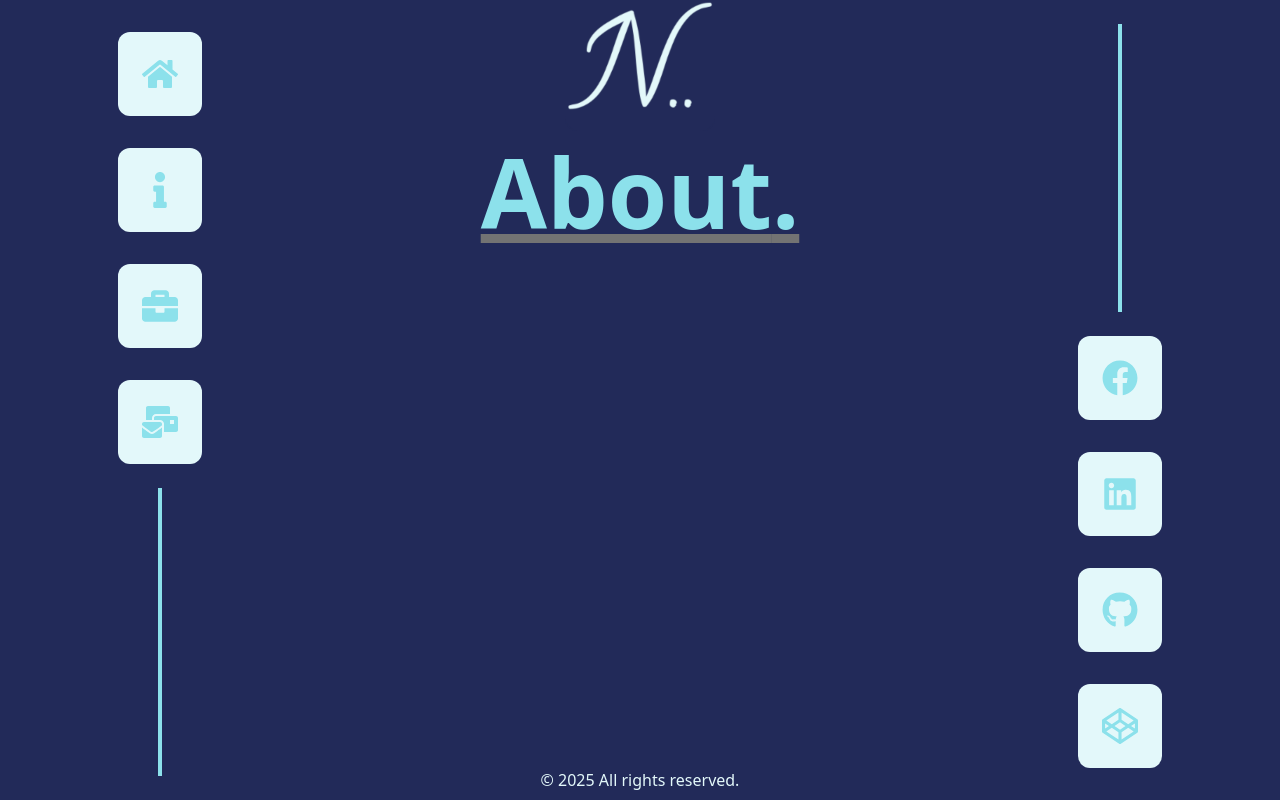
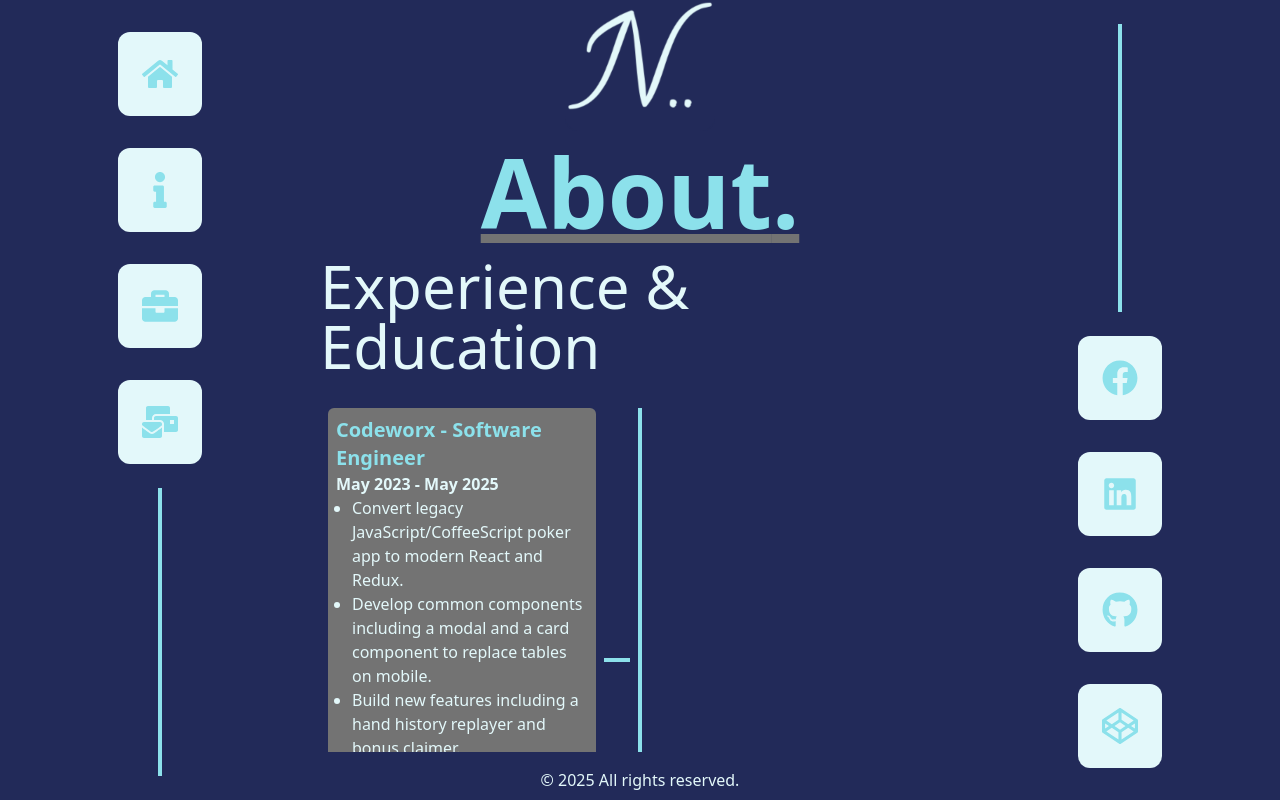
Before and after one commit to noe13hsu/react-portfolio, a React (Vite) app: page /about in a window 1280 px wide. Built offline with nearby package versions, Linux system fonts and the light colour scheme.

Commit message:
Add Timeline

```diff
--- /dev/null
+++ b/src/components/timeline/details.tsx
@@ -0,0 +1,16 @@
+import { TimelineEntry } from "./types"
+
+export const Details = ({item} : {item: TimelineEntry}) => {
+  const {info, institution, title, year} = item
+  const header = title ? `${institution} - ${title}` : institution
+
+  return (
+    <div className='relative bg-[var(--grey)] m-2 p-2 rounded-md'>
+        <h3 className='text-[var(--aqua)] font-bold text-xl'>{header}</h3>
+        <h4 className='font-bold'>{year}</h4>
+        <ul className='list-disc ml-4'>
+          {info.map(infoItem => <li key={infoItem}>{infoItem}</li>)}
+        </ul>
+    </div>
+  )
+}
--- /dev/null
+++ b/src/components/timeline/timeline-item.tsx
@@ -0,0 +1,29 @@
+import { VerticalBar } from '../vertical-bar'
+import { Details } from './details'
+import { TimelineEntry } from './types'
+
+export const TimelineItem = ({item} : {item: TimelineEntry}) => {
+  const {type} = item
+
+  return (
+    <div className='grid grid-cols-[1fr_4%_auto_4%_1fr] text-[var(--ice)]'>
+      {type === 'experience' && (
+        <>
+          <Details item={item} />
+          <div className='w-full h-1 bg-[var(--aqua)] m-auto' />
+        </>
+      )}
+
+      <div className='flex justify-center col-start-3'>
+        <VerticalBar />
+      </div>
+
+      {type === 'education' && (
+        <>
+          <div className='w-full h-1 bg-[var(--aqua)] m-auto' />
+          <Details item={item} />
+        </>
+      )}
+    </div>
+  )
+}
--- /dev/null
+++ b/src/components/timeline/timeline.tsx
@@ -0,0 +1,92 @@
+import { TimelineItem } from './timeline-item'
+import { TimelineEntry } from './types'
+
+const timelineItems: TimelineEntry[]  = [
+  {
+    info: [
+      'Convert legacy JavaScript/CoffeeScript poker app to modern React and Redux.',
+      'Develop common components including a modal and a card component to replace tables on mobile.',
+      'Build new features including a hand history replayer and bonus claimer.',
+      'Maintain and update event translator to ensure accurate game event handling.',
+      'Code reviews to uphold code quality and share best practices across the team.',
+    ],
+    institution: 'Codeworx',
+    title: 'Software Engineer',
+    type: 'experience',
+    year: 'May 2023 - May 2025',
+  },
+  {
+    info: [
+      'Build reusable UI components using React, TypeScript, Lodash, and Material UI to support scalable front-end development.',
+      'Build interactive map components for real-time tracking using React Leaflet and HERE Maps.',
+      'Build Storybook for isolated UI component testing.',
+      'Code reviews to uphold code quality and share best practices across the team.',
+    ],
+    institution: 'Blackbook.ai',
+    title: 'Software Engineer',
+    type: 'experience',
+    year: 'November 2021 - May 2023',
+  },
+  {
+    info: [
+      'Revamp the Wicky.ai website with WordPress.',
+      'Build UI components such as player cards and stats table with React and Bootstrap.',
+      'Build interactive data visualisations for team and player stats with Nivo and ApexCharts.',
+      'Use Figma to design wireframes and collaborate on UI/UX planning.',
+    ],
+    institution: 'Wicky (Sport Tech Daily)',
+    title: 'Software Developer',
+    type: 'experience',
+    year: 'July 2021 - November 2021',
+  },
+  {
+    info: [
+      'Diploma of Information Technology'
+    ],
+    institution: 'Coder Academy',
+    type: 'education',
+    year: 'February 2021 - July 2021',
+  },
+  {
+    info: [
+      'Administration',
+    ],
+    institution: 'QUT International College',
+    title: 'Administrative Assistant',
+    type: 'experience',
+    year: 'April 2017 - February 2021',
+  },
+  {
+    info: [
+      'Administration',
+    ],
+    institution: 'Navitas',
+    title: 'Group Marketing Officer',
+    type: 'experience',
+    year: 'January 2012 - June 2015',
+  },
+  {
+    info: [
+      'Master of Business (Marketing)'
+    ],
+    institution: 'The University of Queensland',
+    type: 'education',
+    year: 'February 2010 - July 2011',
+  },
+  {
+    info: [
+      'Bachelor of Commerce (Accounting)'
+    ],
+    institution: 'The University of Queensland',
+    type: 'education',
+    year: 'July 2006 - December 2009',
+  },
+]
+
+export const TimeLine = () => {
+  return (
+    <div className='w-full flex-1 overflow-y-auto flex flex-col relative scrollbar-hide mt-6'>
+      {timelineItems.map((item, index) => <TimelineItem key={index} item={item} />)}
+    </div>
+  )
+}
--- /dev/null
+++ b/src/components/timeline/types.ts
@@ -0,0 +1,7 @@
+export type TimelineEntry = {
+  info: string[],
+  institution: string,
+  title?: string,
+  type: 'experience' | 'education',
+  year: string,
+}
--- a/src/pages/about.tsx
+++ b/src/pages/about.tsx
@@ -1,5 +1,13 @@
-import { Header } from "../components/header"
+import { SubHeader } from '../components/sub-header'
+import { Header } from '../components/header'
+import { TimeLine } from '../components/timeline/timeline'
 
 export const About = () => {
-    return <Header text='About' />
+  return (
+    <>
+      <Header text='About' />
+      <SubHeader text='Experience & Education' />
+      <TimeLine />
+    </>
+  )
 }
```
